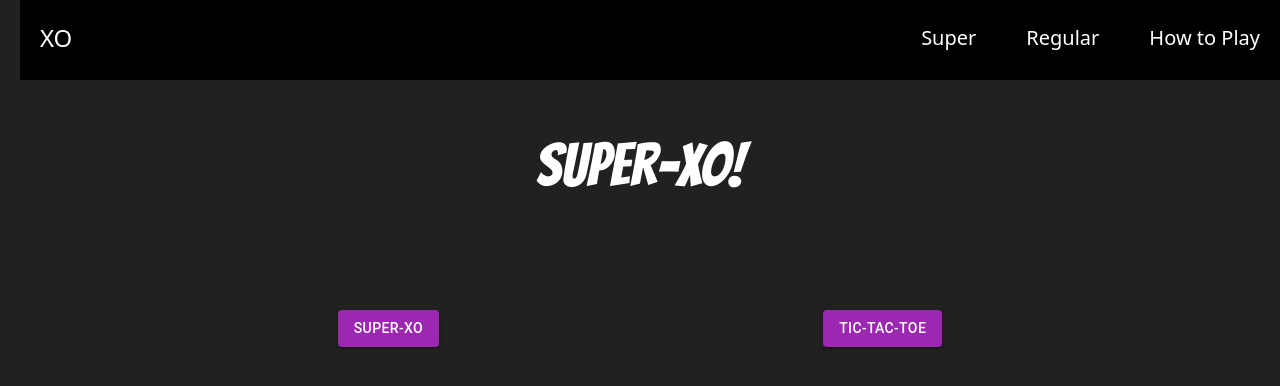
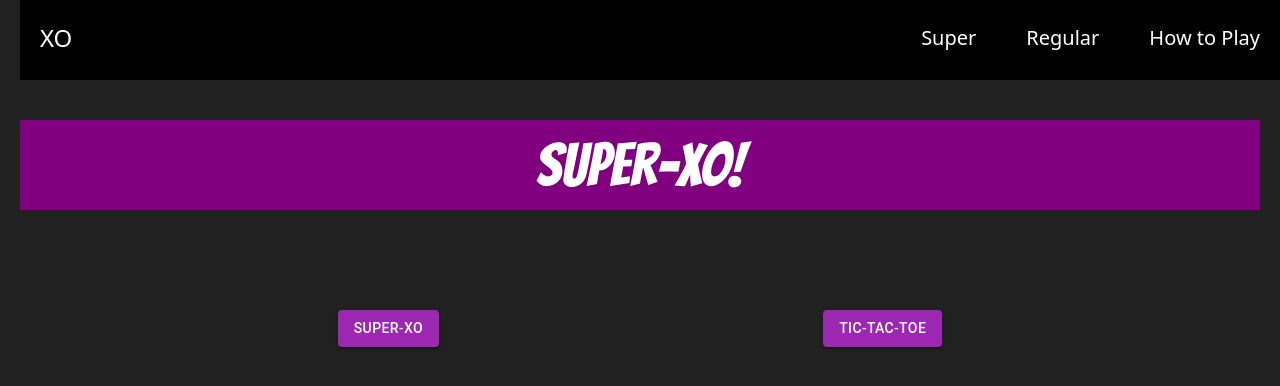
Before and after one commit to ksinha5nov/super-xo, a React (Vite) app: page / in a window 1280 px wide. Shown: the top 386 px of the page. Built offline with nearby package versions, Linux system fonts and the light colour scheme.

Commit message:
color purple

```diff
--- a/src/components/landingPage.tsx
+++ b/src/components/landingPage.tsx
@@ -71,7 +71,7 @@ const LandingPage = () => {
 
   return (
     <div className='w-full flex flex-col gap-48'>
-      <div style={{ fontFamily: 'Bangers, cursive', fontSize: '60px', fontWeight: 'normal', textAlign: 'center', color: 'white', background: 'secondary' }}>
+      <div style={{ fontFamily: 'Bangers, cursive', fontSize: '60px', fontWeight: 'normal', textAlign: 'center', color: 'white', background: 'purple' }}>
         <h1>Super-XO!</h1>
       </div>
       <div>
```
